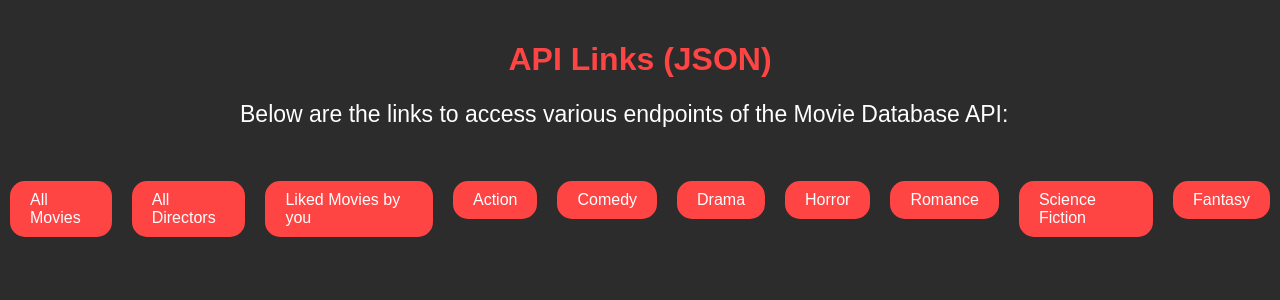
After one commit to axthoison/MovieMuse, a Django app: template website/base/templates/lists.html in a window 1280 px wide. The commit adds this page. Shown: the top 300 px of the page. Run offline with Django 5.2, Linux system fonts and the light colour scheme; the template is opened without the code that fills it, so the values that code supplies are empty.

Commit message:
added more api ends such as genre, displayed links on the page Lists, connected swagger for documentation and details on API ends

```diff
--- a/website/base/templates/home.html
+++ b/website/base/templates/home.html
@@ -504,7 +504,7 @@
         <a style="font-size:25px; font-weight:bold;color:white;">MovieMuse</a>
         <nav class="navigation">
             <a href="#">Home</a>
-            <a href="#">Lists</a>
+            <a href="lists">Lists</a>
             <a href="{% url 'my_liked_movies' %}">My Liked</a>
             <div class="dropdown">
                 <button class="dropbtn" style="font-family: 'Poppins', sans-serif;">Genres ▼</button>
--- /dev/null
+++ b/website/base/templates/lists.html
@@ -0,0 +1,72 @@
+
+<!DOCTYPE html>
+<html lang="en">
+<head>
+    <meta charset="UTF-8">
+    <title>API links (JSON)</title>
+</head>
+<style>
+    body {
+        background-color: #2c2c2c;
+        color: #fff;
+        font-family: 'Poppins', sans-serif;
+        margin: 0;
+        padding: 0;
+    }
+
+    .nav-list {
+        list-style-type: none;
+        margin: 0;
+        padding: 0;
+        display: flex;
+        justify-content: center;
+    }
+
+    .nav-item {
+        display: block;
+        padding: 10px 20px;
+        color: #fff;
+        text-decoration: none;
+        border-radius: 15px;
+        background-color: #ff4444;
+        margin: 10px;
+        transition: background-color 0.3s ease, transform 0.3s ease;
+    }
+
+    .nav-item:hover {
+        background-color: #cc0000;
+        transform: scale(1.1);
+    }
+
+    .container {
+        padding: 20px;
+        max-width: 800px;
+        margin: 0 auto;
+    }
+
+    h1 {
+        text-align: center;
+        color: #ff4444;
+    }
+</style>
+<body>
+    <div class="container">
+        <h1>API Links (JSON)</h1>
+        <p style="font-size: 23px;">Below are the links to access various endpoints of the Movie Database API:</p>
+    </div>
+    <nav>
+        <ul class="nav-list">
+            <li><a href="{% url 'movie_list' %}" class="nav-item">All Movies</a></li>
+            <li><a href="{% url 'director_list' %}" class="nav-item">All Directors</a></li>
+            <li><a href="{% url 'likedlist' %}" class="nav-item">Liked Movies by you</a></li>
+            <li><a href="{% url 'movie_list_by_genre' genre='Action' %}" class="nav-item">Action</a></li>
+            <li><a href="{% url 'movie_list_by_genre' genre='Comedy' %}" class="nav-item">Comedy</a></li>
+            <li><a href="{% url 'movie_list_by_genre' genre='Drama' %}" class="nav-item">Drama</a></li>
+            <li><a href="{% url 'movie_list_by_genre' genre='Horror' %}" class="nav-item">Horror</a></li>
+            <li><a href="{% url 'movie_list_by_genre' genre='Romance' %}" class="nav-item">Romance</a></li>
+            <li><a href="{% url 'movie_list_by_genre' genre='science_fiction' %}" class="nav-item">Science Fiction</a></li>
+            <li><a href="{% url 'movie_list_by_genre' genre='Fantasy' %}" class="nav-item">Fantasy</a></li>
+        </ul>
+    </nav>
+</body>
+</html>
--- a/website/website/settings.py
+++ b/website/website/settings.py
@@ -41,6 +41,7 @@ INSTALLED_APPS = [
     'base',
     'django_extensions',
     'rest_framework',
+    'drf_yasg',
 ]
 
 MIDDLEWARE = [
```
Also changed, not shown: website/base/urls.py (+7 -1 lines), website/base/views.py (+78 -1 lines), website/website/urls.py (+28 -0 lines), website/db.sqlite3.
